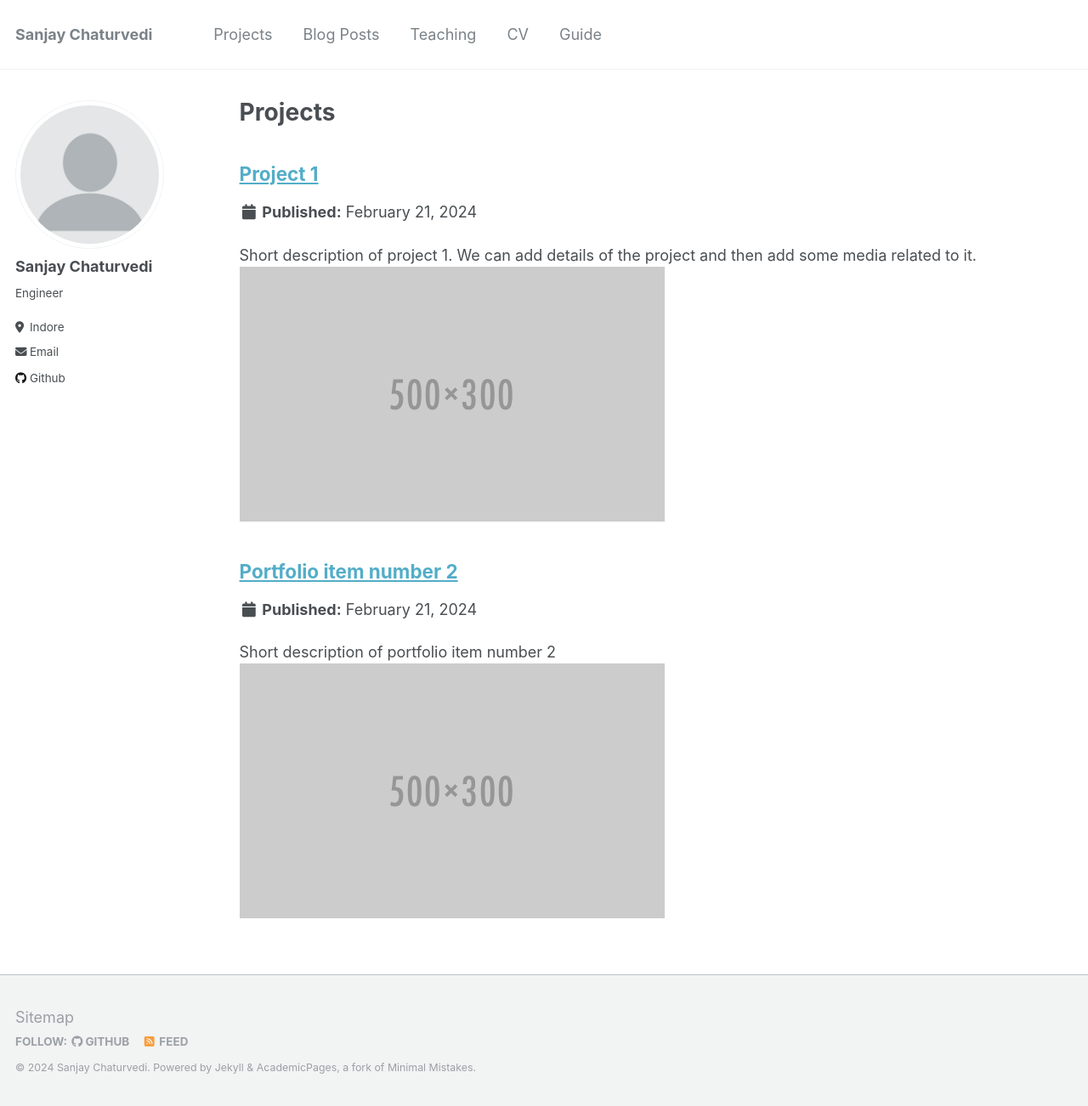
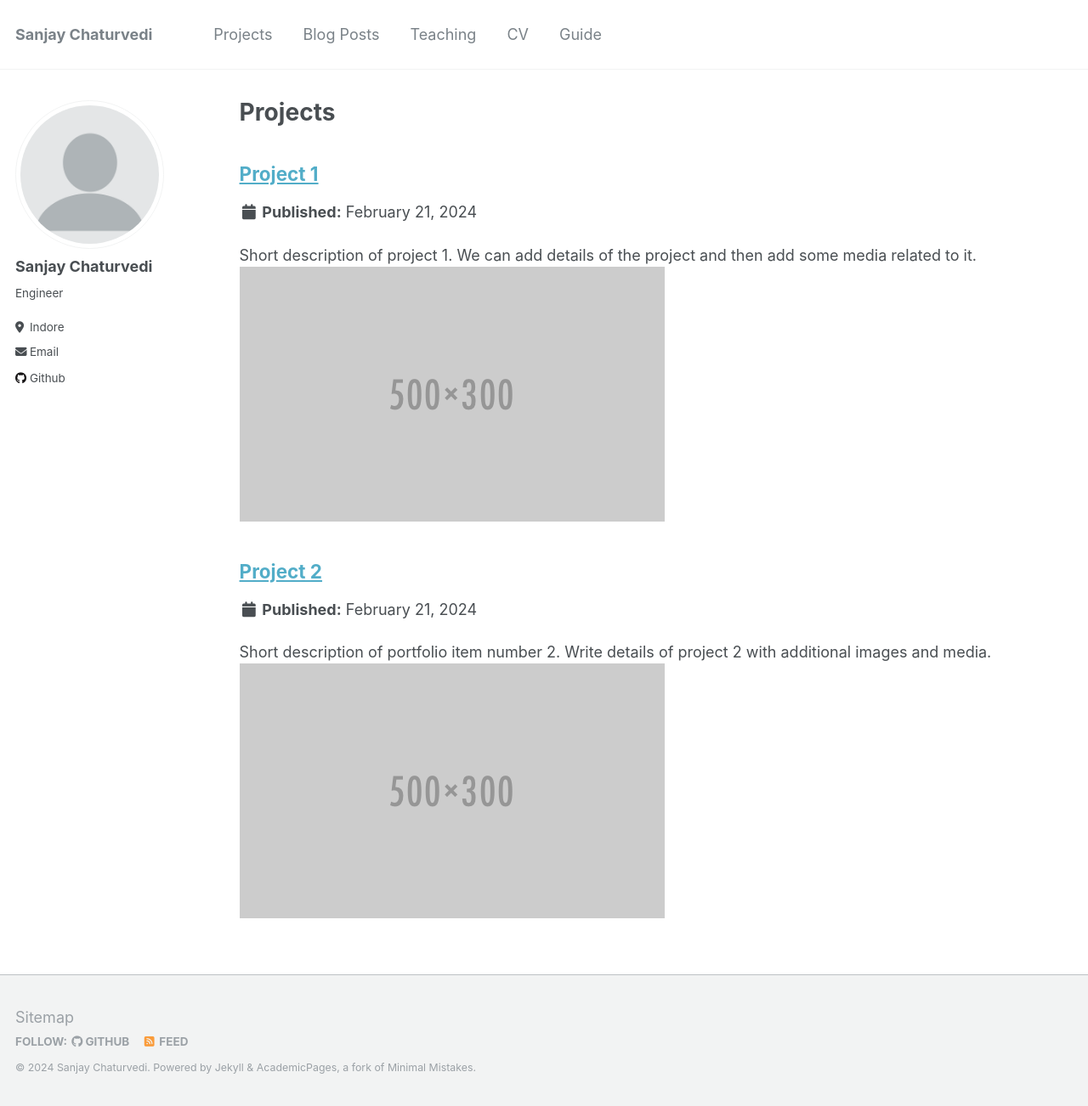
Before and after one commit to sanjay-ji/sanjay-ji.github.io, a Jekyll site: the page built from _pages/projects.html, in a window 1280 px wide and 1302 px high. Shown: the whole window at 85% size. Built offline with Jekyll 4.4.1, drawn with Linux system fonts in a browser that asks for light colours.

Commit message:
Update 2 in project2.html, chnaging the name to Project 2

```diff
--- a/_projects/project2.html
+++ b/_projects/project2.html
@@ -1,6 +1,6 @@
 ---
-title: "Portfolio item number 2"
-excerpt: "Short description of portfolio item number 2 <br/><img src='/images/500x300.png'>"
+title: "Project 2"
+excerpt: "Short description of portfolio item number 2. Write details of project 2 with additional images and media. <br/><img src='/images/500x300.png'>"
 collection: projects
 ---
 
```
